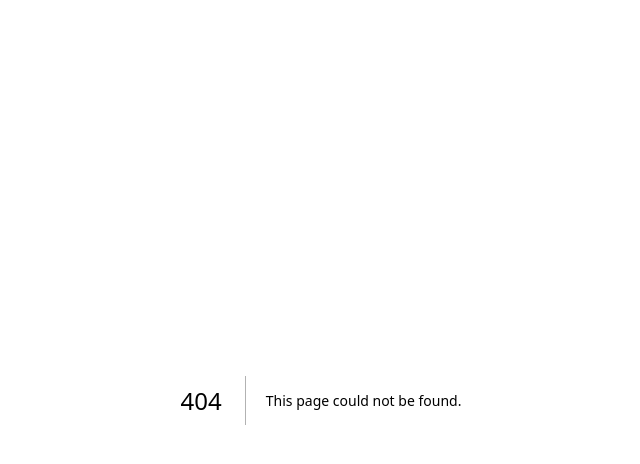
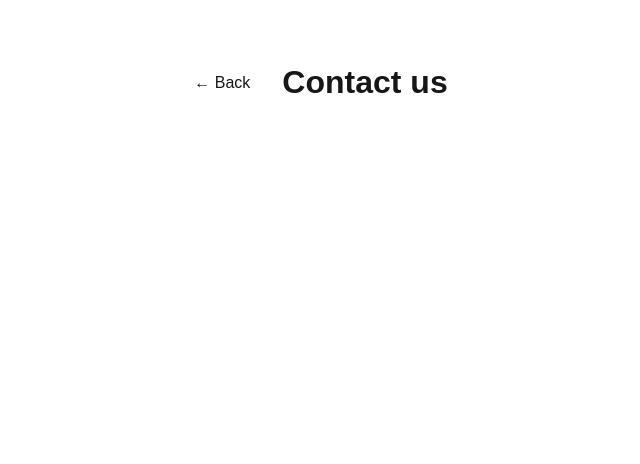
Before and after one commit to hyperst8/unfold-test, a Next.js app: page /contact-form in a window 1280 px wide. Before the commit this address had no page. Shown: the top 464 px of the page, without its empty margins (319-959 px from the left). Built offline with nearby package versions, Linux system fonts and the light colour scheme.

Commit message:
Create contact page

```diff
--- /dev/null
+++ b/src/app/contact-form/page.tsx
@@ -0,0 +1,15 @@
+import React from "react";
+import BackButton from "@/components/BackButton/BackButton";
+
+const ContactPage = () => {
+  return (
+    <div className="titlePage">
+      <div className="titleContainer">
+        <BackButton />
+        <h1>Contact us</h1>
+      </div>
+    </div>
+  );
+};
+
+export default ContactPage;
```
